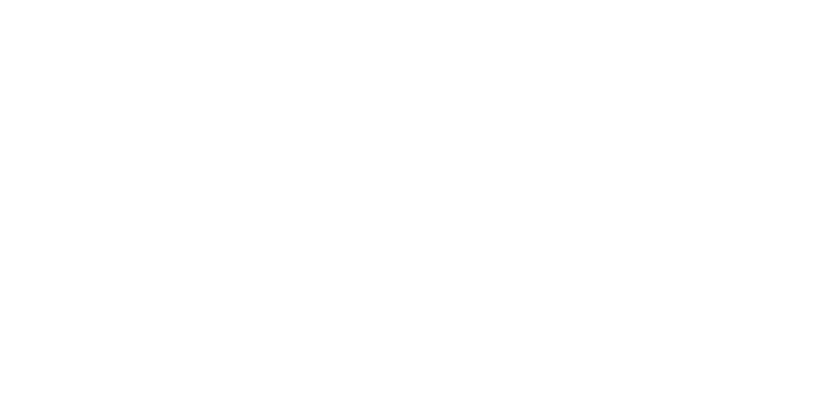
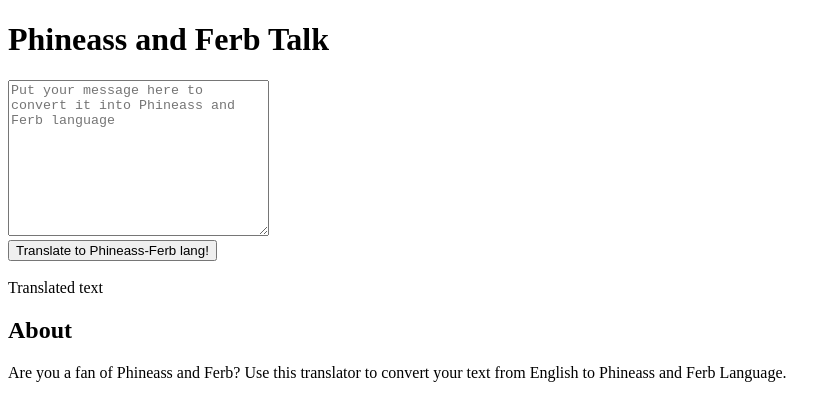
Before and after one commit to abhishekjha209/phineass-ferb, a plain HTML site: page index.html in a window 1280 px wide. Shown: the whole page, without its empty margins (0-837 px from the left). Drawn offline with Linux system fonts and the light colour scheme.

Commit message:
header and footer

```diff
--- a/index.html
+++ b/index.html
@@ -8,7 +8,31 @@
     <link rel="stylesheet" href="css/style.css">
 </head>
 <body>
+    <div class="wrapper">
+        <header>
+            <h1>Phineass and Ferb Talk</h1>
+        </header>
+        <main>
+            <textarea name="input" id="user-input" cols="30" rows="10"
+                placeholder="Put your message here to convert it into Phineass and Ferb language"></textarea>
 
+            <div>
+                <button class="translate-btn">Translate to Phineass-Ferb lang! </button>
+            </div>
+            <div>
+                <br>
+                <span> Translated text </span>
+                <div class="translated-text"></div>
+            </div>
+        </main>
+        <footer>
+            <h2>About</h2>
+            <p>
+                Are you a fan of Phineass and Ferb? Use this translator to convert your text from
+                English to Phineass and Ferb Language.
+            </p>
+        </footer>
+    </div>
 
 </body>
 </html>
```
